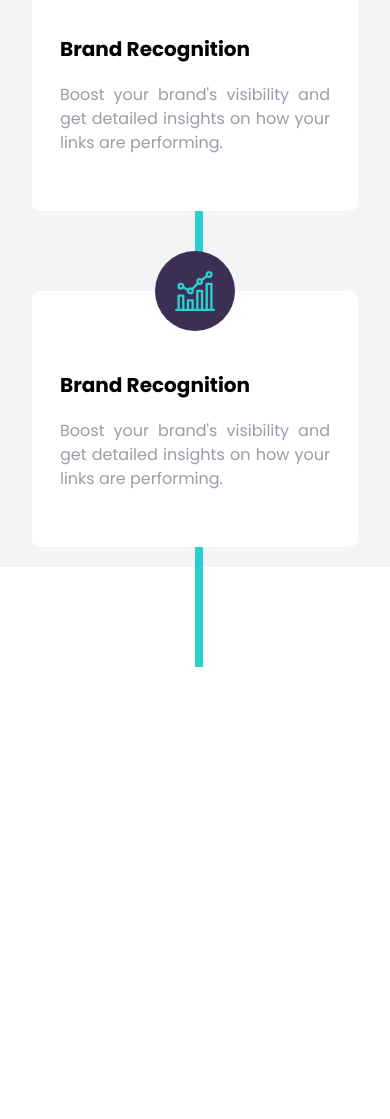
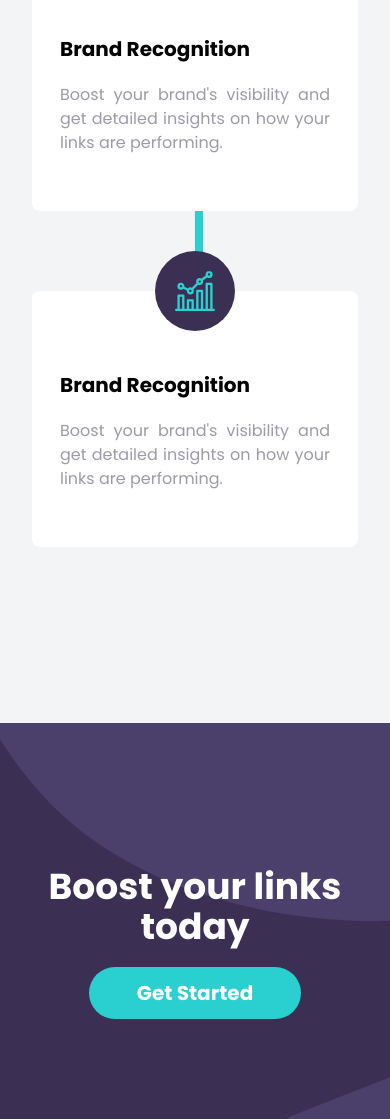
Before and after one commit to Mirwais01/Shortly-Website, a website: page index.html in a window 390 px wide. Shown: the part 2451-3570 px from the top of the page. Before the commit the page ends 3118 px from the top, so only its background shows below. Drawn offline with Linux system fonts and the light colour scheme.

Commit message:
Cta section added to project.

```diff
--- a/index.html
+++ b/index.html
@@ -158,12 +158,12 @@
         </p>
       </div>
       <div
-        class="container flex flex-col md:flex-row md:space-x-5 items-center relative mx-auto max-w-6xl py-5 space-y-20 md:space-y-0 px-8 md:px-0"
+        class="container flex flex-col md:flex-row md:space-x-5 items-center relative mx-auto max-w-6xl py-5 pb-44 space-y-20 md:space-y-0 px-8 md:px-0"
       >
         <!-- horizantal line  -->
         <div class="hidden md:block absolute w-10/12 bg-cyan h-3 left-12"></div>
         <!-- vertical line  -->
-        <div class="md:hidden absolute w-2 bg-cyan h-full left-1/2"></div>
+        <div class="md:hidden absolute w-2 bg-cyan h-2/3 left-1/2"></div>
 
         <!-- box 1  -->
         <div
@@ -219,6 +219,25 @@
       </div>
     </section>
 
+    <!-- Cta section  -->
+    <section id="cta" class="py-28 bg-darkViolet">
+      <div class="max-w-6xl mx-auto text-center text-white">
+        <h1 class="text-4xl py-8 font-bold">Boost your links today</h1>
+        <a href="" class="px-12 py-3 font-bold text-xl bg-cyan rounded-full"
+          >Get Started</a
+        >
+      </div>
+    </section>
+
+    <footer>
+      <div class="container mx-auto flex flex-col md:flex-row">
+        <div></div>
+        <div></div>
+        <!-- icons  -->
+        <div></div>
+      </div>
+    </footer>
+
     <script src="script.js"></script>
   </body>
 </html>
--- a/input.css
+++ b/input.css
@@ -3,6 +3,12 @@
 @tailwind base;
 @tailwind components;
 @tailwind utilities;
+
+#cta {
+  background-image: url("../images/bg-boost-desktop.svg");
+  background-size: cover;
+  background-repeat: no-repeat;
+}
 
 .hamburger {
   width: 24px;
```
Also changed, not shown: css/output.css.
